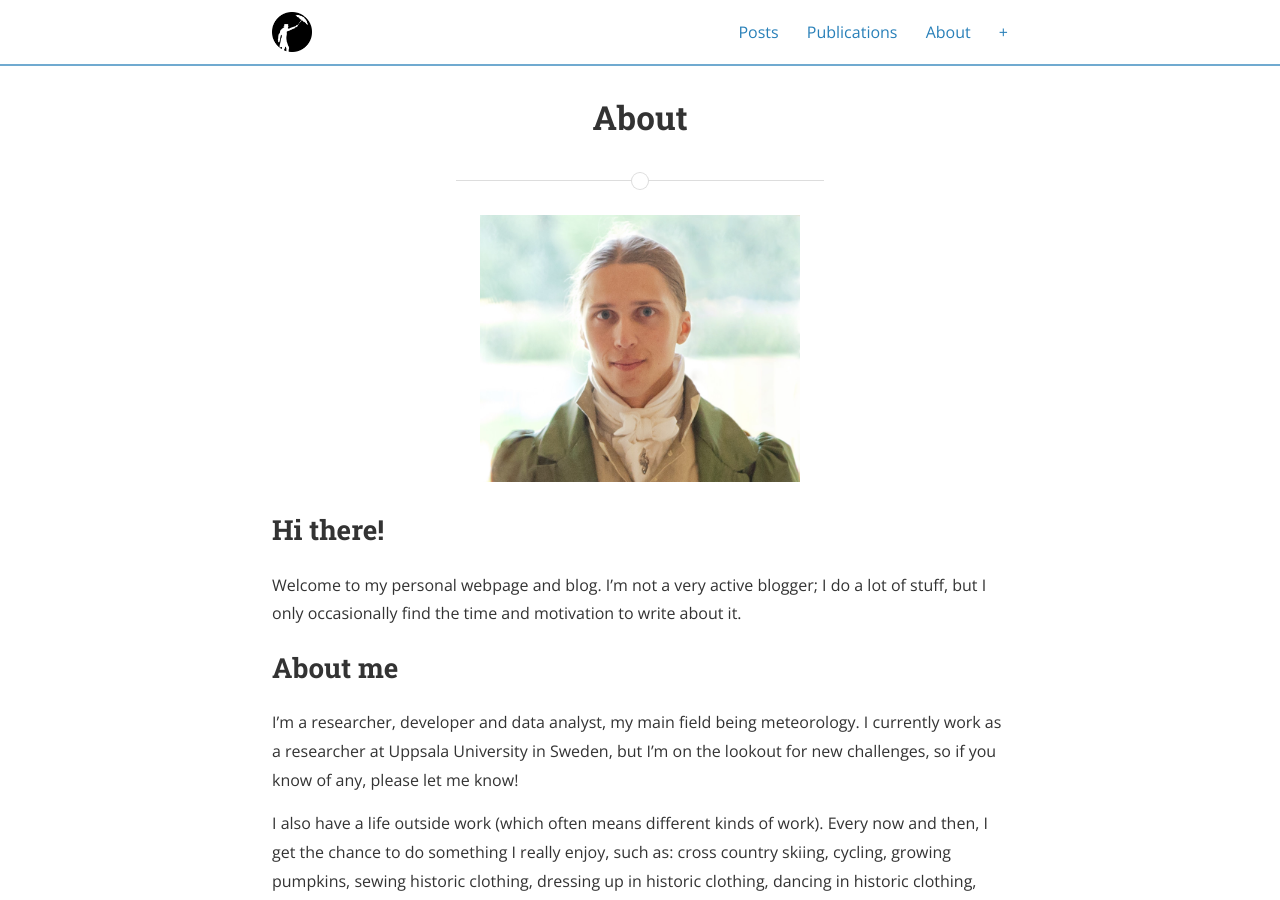
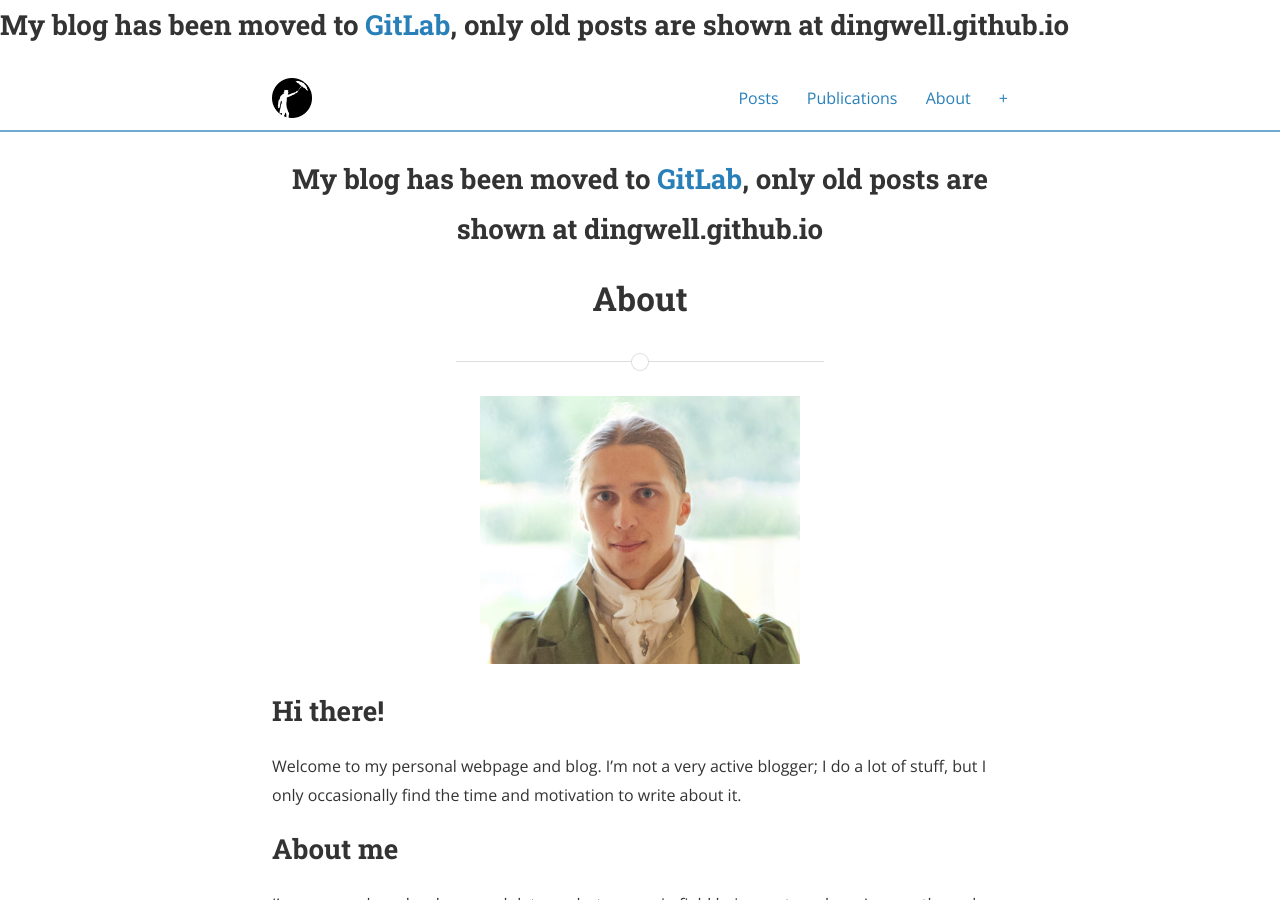
Before and after one commit to dingwell/dingwell.github.io, a Jekyll site: the page built from y_about.md, in a window 1280 px wide and 900 px high. Built offline with Jekyll 4.4.1, drawn with Linux system fonts in a browser that asks for light colours; nearby versions of some CDN libraries; a style sheet for code colours, icons or effects is not loaded.

Commit message:
Added more page-moved messages

```diff
--- a/_layouts/archive.html
+++ b/_layouts/archive.html
@@ -5,6 +5,11 @@
 <div class="page">
 
   <header class="post-header">
+    <h2>
+      My blog has been moved to
+      <a href="https://dingwell.gitlab.io">GitLab</a>,
+      only old posts are shown at dingwell.github.io
+    </h2>
     <h1 class="post-title">Posts in "{{ page.title | capitalize }}"</h1>
   </header>
 
--- a/_layouts/default.html
+++ b/_layouts/default.html
@@ -1,5 +1,10 @@
 <!DOCTYPE html>
 <html>
+      <h2>
+        My blog has been moved to
+        <a href="https://dingwell.gitlab.io">GitLab</a>,
+        only old posts are shown at dingwell.github.io
+      </h2>
 
   {% include head.html %}
 
--- a/_layouts/page.html
+++ b/_layouts/page.html
@@ -5,6 +5,11 @@
 <div class="page">
 
   <header class="post-header">
+      <h2>
+        My blog has been moved to
+        <a href="https://dingwell.gitlab.io">GitLab</a>,
+        only old posts are shown at dingwell.github.io
+      </h2>
     <h1 class="post-title">{{ page.title }}</h1>
   </header>
 
```
